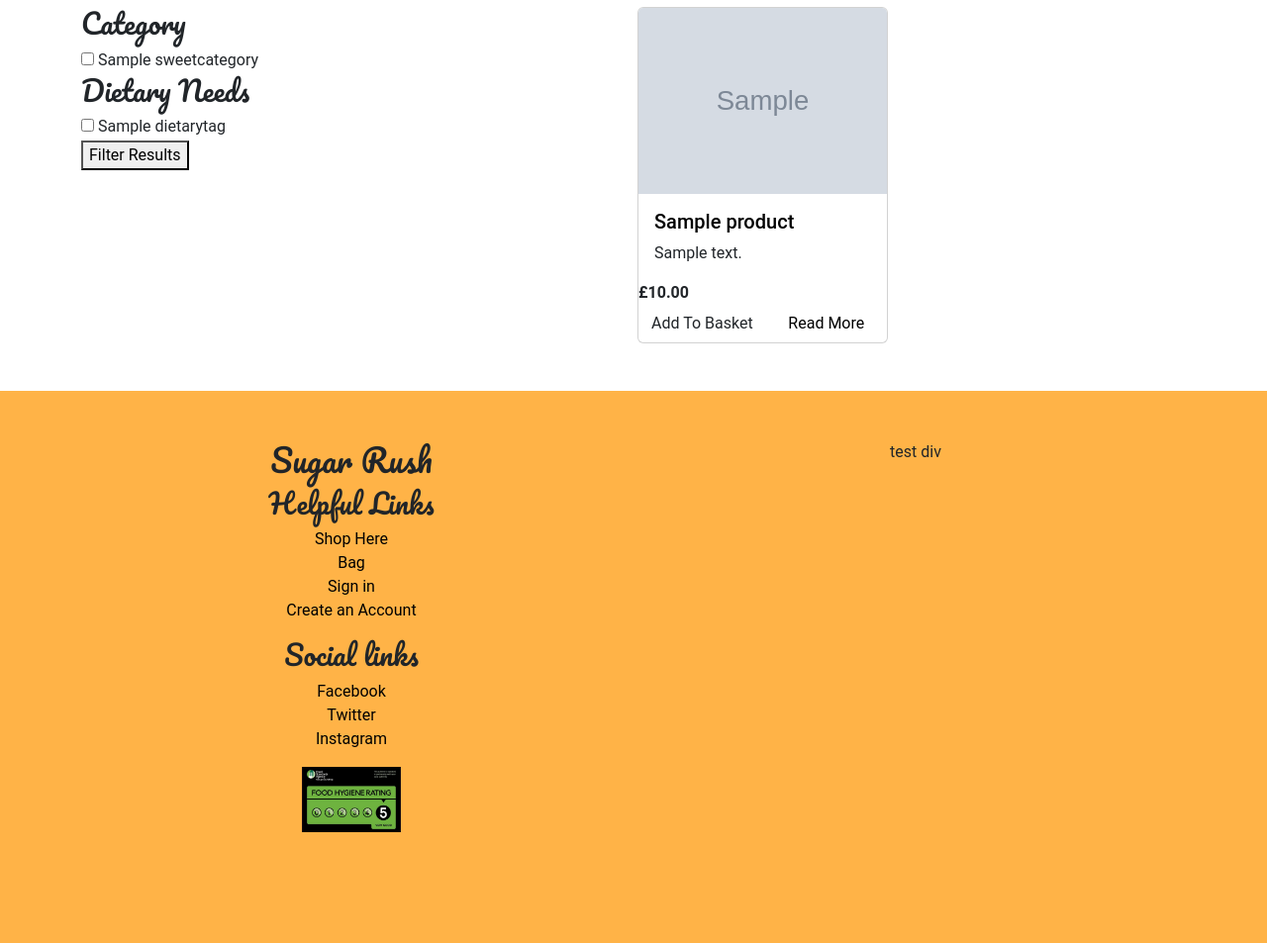
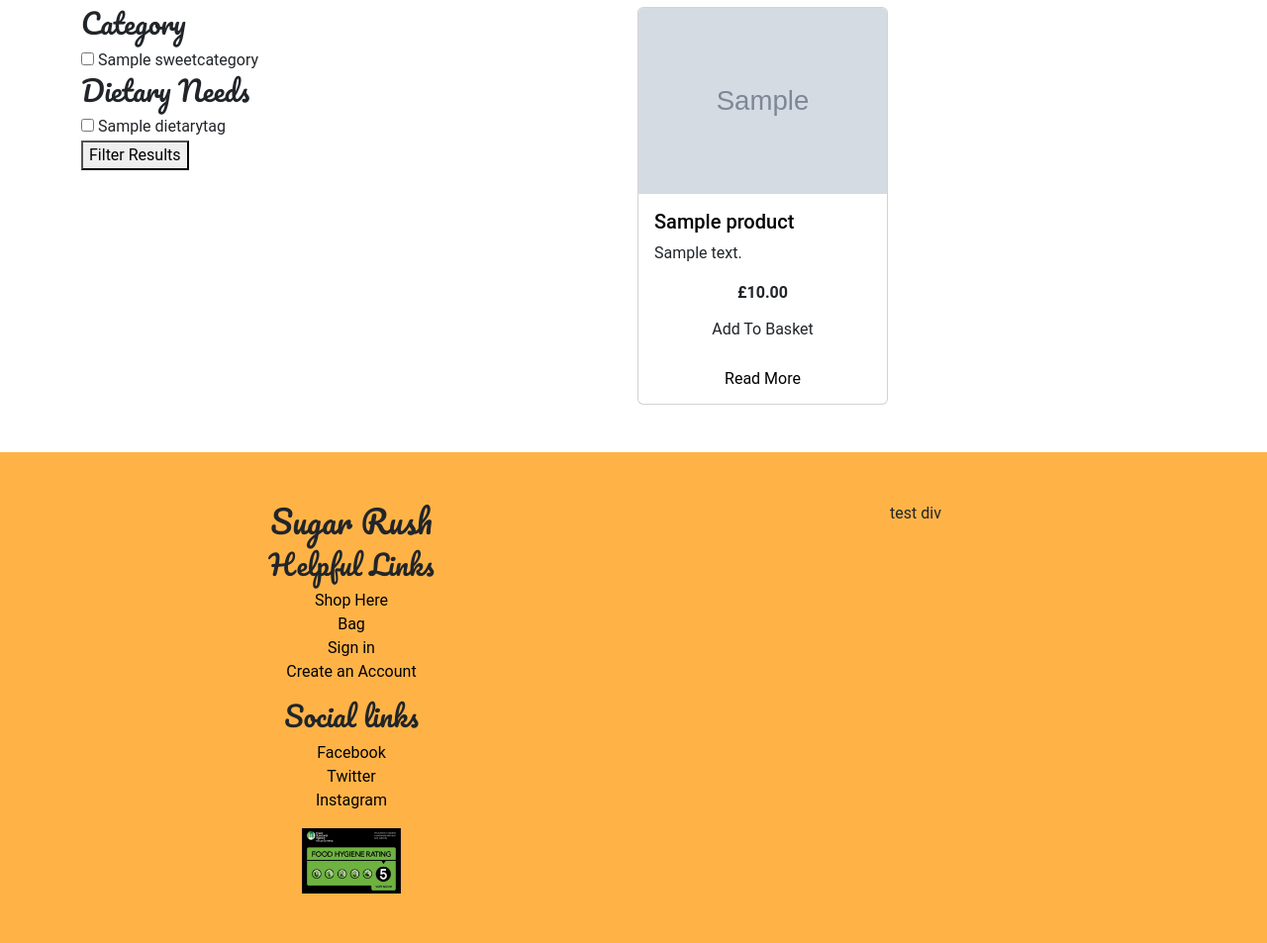
Before and after one commit to HarrisonT1/Portfolio-Project-5, a Django app: page /products/ in a window 1280 px wide. Shown: the part 241-1194 px from the top of the page at 99% size. Before the commit the page ends 1082 px from the top, so only its background shows below. Run offline with Django 5.2, Linux system fonts and the light colour scheme; tables that the repository leaves empty hold one stand-in row (values such as "Sample post"); grey boxes marked "Sample" are stand-in pictures; some libraries are stand-ins or nearby versions.

Commit message:
Customised buttons and centered price on product cards

```diff
--- a/products/templates/products/product_list.html
+++ b/products/templates/products/product_list.html
@@ -41,7 +41,7 @@
                         <div class="col-9 col-md-6 col-lg-4 d-flex justify-content-center">
                             <div class="card mb-5">
                                 <a href="{% url 'product_detail' product.slug %}">
-                                    <img src="{{ product.image.url }}" class="card-img-top" alt="...">
+                                    <img src="{{ product.image.url }}" class="card-img-top" alt="{{ product.name }}">
                                 </a>
                                 <div class="card-body">
                                     <h5 class="card-title">
@@ -51,8 +51,8 @@
                                     </h5>
                                     <p class="card-text">{{ product.description|truncatechars:100 }}</p>
                                 </div>
-                                <strong>£{{ product.price }}</strong>
-                                <div class="d-flex text-center">
+                                <strong class="text-center">£{{ product.price }}</strong>
+                                <div class="d-flex flex-column card-buttons text-center">
                                     {% if product.stock_level == 0 %}
                                         <button class="btn text-danger flex-fill" disabled>Out Of Stock</button>
                                     {% else %}
--- a/static/css/style.css
+++ b/static/css/style.css
@@ -90,7 +90,6 @@ h1, h2, h3, h4 {
     padding: 0;
 }
 
-
 .fa-caret-right {
     transition: transform 0.3s ease;
 }
@@ -98,10 +97,22 @@ h1, h2, h3, h4 {
 #filter-button.collapsed .fa-caret-right {
     transform: rotate(0deg);
 }
+
 #filter-button:not(.collapsed) .fa-caret-right {
     transform: rotate(90deg);
 }
 
+/* PRODUCT DETAILS */
+
+.card-buttons .btn {
+    height: 50px;
+    display: flex;
+    align-items: center;
+    justify-content: center;
+    padding: 0;
+    margin: 0;
+    width: 100%;
+}
 
 /* BAG / CHECKOUT TABLE */
 
```
